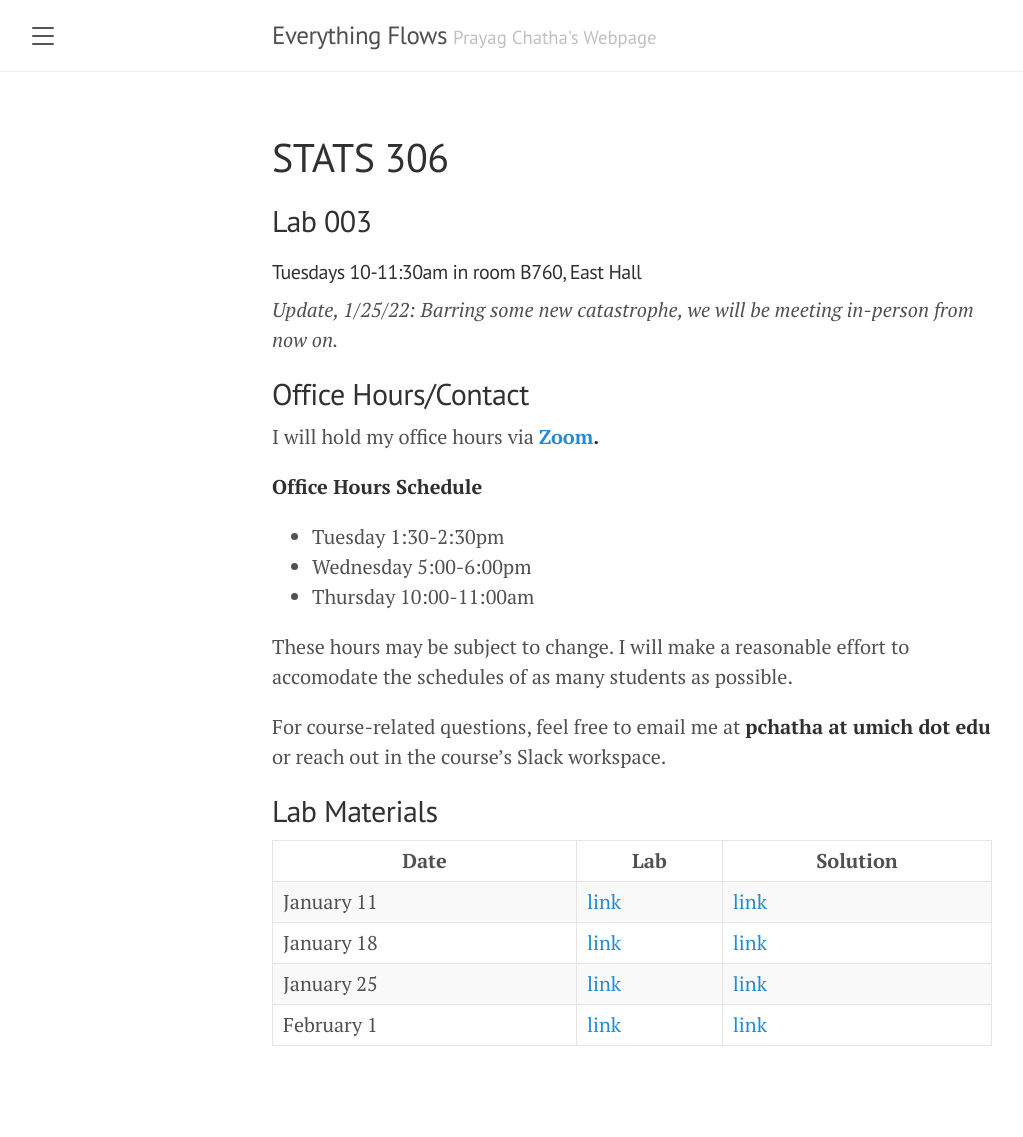
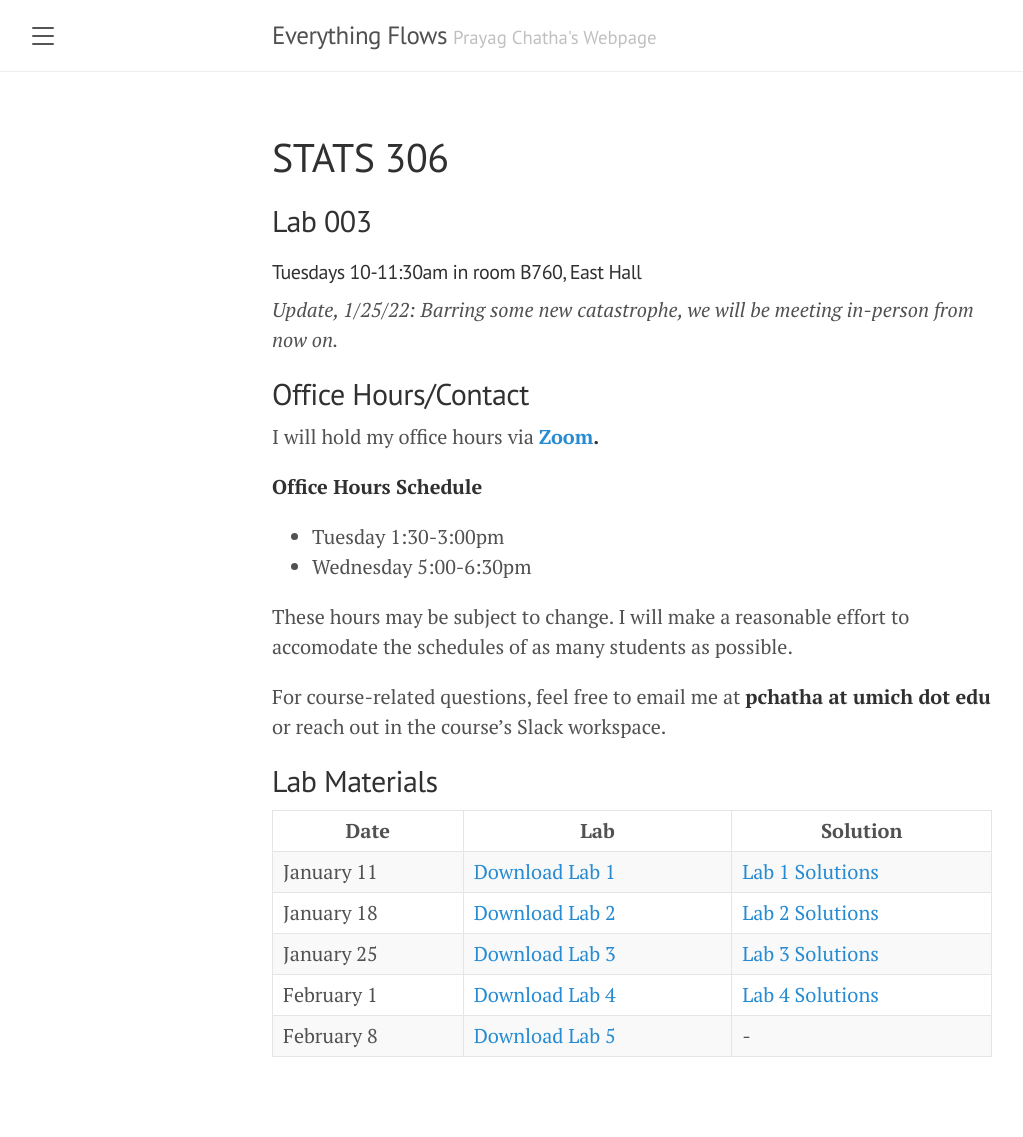
Before and after one commit to chathasphere/chathasphere.github.io, a Jekyll site: the page built from teaching/stats306.md, in a window 1280 px wide. Shown: the whole page, without its empty margins (8-1031 px from the left). Built offline with Jekyll 4.4.1, drawn with Linux system fonts in a browser that asks for light colours.

Commit message:
Uploaded lab 5

```diff
--- a/teaching/stats306.md
+++ b/teaching/stats306.md
@@ -11,9 +11,8 @@ title: STATS 306
 I will hold my office hours via **[Zoom](https://umich.zoom.us/j/95153791660).**
 
 **Office Hours Schedule**
-- Tuesday 1:30-2:30pm
-- Wednesday 5:00-6:00pm
-- Thursday 10:00-11:00am
+- Tuesday 1:30-3:00pm
+- Wednesday 5:00-6:30pm
 
 These hours may be subject to change. I will make a reasonable effort to accomodate the schedules of as many students as possible.
 
@@ -23,7 +22,8 @@ For course-related questions, feel free to email me at **pchatha at umich dot ed
 
 | Date       | Lab  | Solution |
 |------------|------|----------|
-| January 11 | [link](https://colab.research.google.com/github/chathasphere/chathasphere.github.io/blob/main/teaching/306_materials/003_lab1.ipynb) | [link](https://github.com/chathasphere/chathasphere.github.io/blob/main/teaching/306_materials/003_lab1_solutions.ipynb)     |
-| January 18 | [link](https://colab.research.google.com/github/chathasphere/chathasphere.github.io/blob/main/teaching/306_materials/003_lab2.ipynb)  | [link](https://github.com/chathasphere/chathasphere.github.io/blob/main/teaching/306_materials/003_lab2_solutions.ipynb) |
-| January 25 | [link](https://github.com/chathasphere/chathasphere.github.io/blob/main/teaching/306_materials/003_lab3.ipynb) | [link](https://github.com/chathasphere/chathasphere.github.io/blob/main/teaching/306_materials/003_lab3_solutions.ipynb) |
-| February 1 | [link](https://github.com/chathasphere/chathasphere.github.io/blob/main/teaching/306_materials/003_lab4.ipynb) | [link](https://github.com/chathasphere/chathasphere.github.io/blob/main/teaching/306_materials/003_lab4_solutions.ipynb) |
+| January 11 | [Download Lab 1](https://colab.research.google.com/github/chathasphere/chathasphere.github.io/blob/main/teaching/306_materials/003_lab1.ipynb) | [Lab 1 Solutions](https://github.com/chathasphere/chathasphere.github.io/blob/main/teaching/306_materials/003_lab1_solutions.ipynb)     |
+| January 18 | [Download Lab 2](https://colab.research.google.com/github/chathasphere/chathasphere.github.io/blob/main/teaching/306_materials/003_lab2.ipynb)  | [Lab 2 Solutions](https://github.com/chathasphere/chathasphere.github.io/blob/main/teaching/306_materials/003_lab2_solutions.ipynb) |
+| January 25 | [Download Lab 3](https://github.com/chathasphere/chathasphere.github.io/blob/main/teaching/306_materials/003_lab3.ipynb) | [Lab 3 Solutions](https://github.com/chathasphere/chathasphere.github.io/blob/main/teaching/306_materials/003_lab3_solutions.ipynb) |
+| February 1 | [Download Lab 4](https://github.com/chathasphere/chathasphere.github.io/blob/main/teaching/306_materials/003_lab4.ipynb) | [Lab 4 Solutions](https://github.com/chathasphere/chathasphere.github.io/blob/main/teaching/306_materials/003_lab4_solutions.ipynb) |
+| February 8 | [Download Lab 5](https://github.com/chathasphere/chathasphere.github.io/blob/main/teaching/306_materials/003_lab5.ipynb) | - |
```
